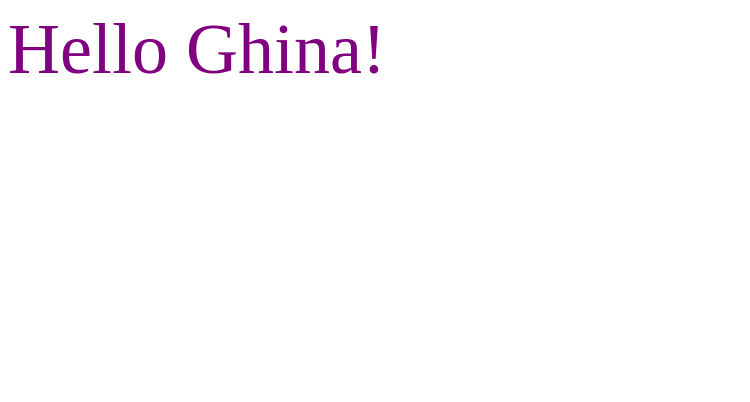
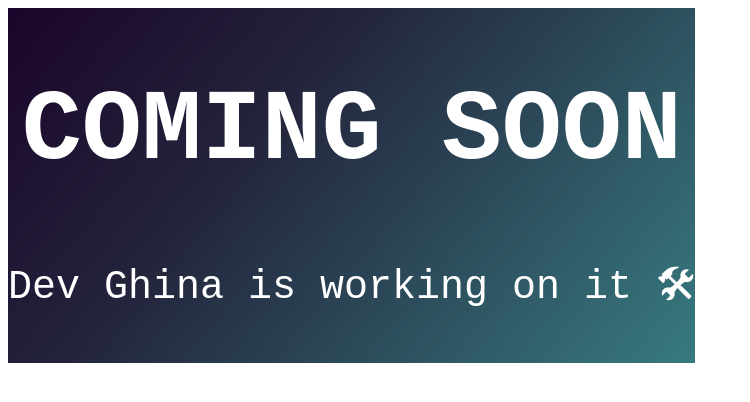
Before and after one commit to GhinaY/my-site, a Gatsby app: page / in a window 1280 px wide. Shown: the top 402 px of the page, without its empty margins (0-750 px from the left). Built offline with nearby package versions, Linux system fonts and the light colour scheme.

Commit message:
Started translating HTML to JS

```diff
--- /dev/null
+++ b/gatsby-browser.js
@@ -0,0 +1 @@
+import "./src/styles/global.css"
--- /dev/null
+++ b/src/components/coming-soon-container.js
@@ -0,0 +1,6 @@
+import React from "react"
+import containerStyles from "../styles/coming-soon.module.css"
+
+export default ({ children }) => (
+  <div className={containerStyles.container}>{children}</div>
+)
--- /dev/null
+++ b/src/components/header.js
@@ -0,0 +1,3 @@
+import React from "react"
+
+export default props => <h1>{props.headerText}</h1>
--- a/src/pages/index.js
+++ b/src/pages/index.js
@@ -1,5 +1,9 @@
 import React from "react"
+import Container from "../components/coming-soon-container"
 
 export default () => (
-  <div style={{ color: `purple`, fontSize: `72px` }}>Hello Ghina!</div>
+  <Container>
+    <h1 style={{ fontSize: `100px` }}>COMING SOON</h1>
+    <p style={{ fontSize: `40px` }}>Dev Ghina is working on it 🛠</p>
+  </Container>
 )
--- /dev/null
+++ b/src/styles/coming-soon.module.css
@@ -0,0 +1,12 @@
+.container {
+    height: 100%;
+  width: 100%;
+  display: table-cell;
+  margin: 0;
+  background: rgb(2,0,36);
+  background: linear-gradient(130deg, rgba(27,4,43,1) 0%, rgba(35,35,59,1) 35%, rgba(55,122,128,1) 100%);
+  color: white;
+  font-family: 'Courier New', Courier, monospace;
+  text-align: center;
+  vertical-align: middle;
+}
--- /dev/null
+++ b/src/styles/global.css
@@ -0,0 +1,9 @@
+html, body {
+    height: 100%;
+    width: 100%;
+  }
+
+  html {
+    display: table;
+    margin: auto;
+  }
```
Also changed, not shown: package.json (+8 -1 lines), src/pages/about.js (added, +11 -0 lines), 1 other file (tests, documents, lock files or other folders).
